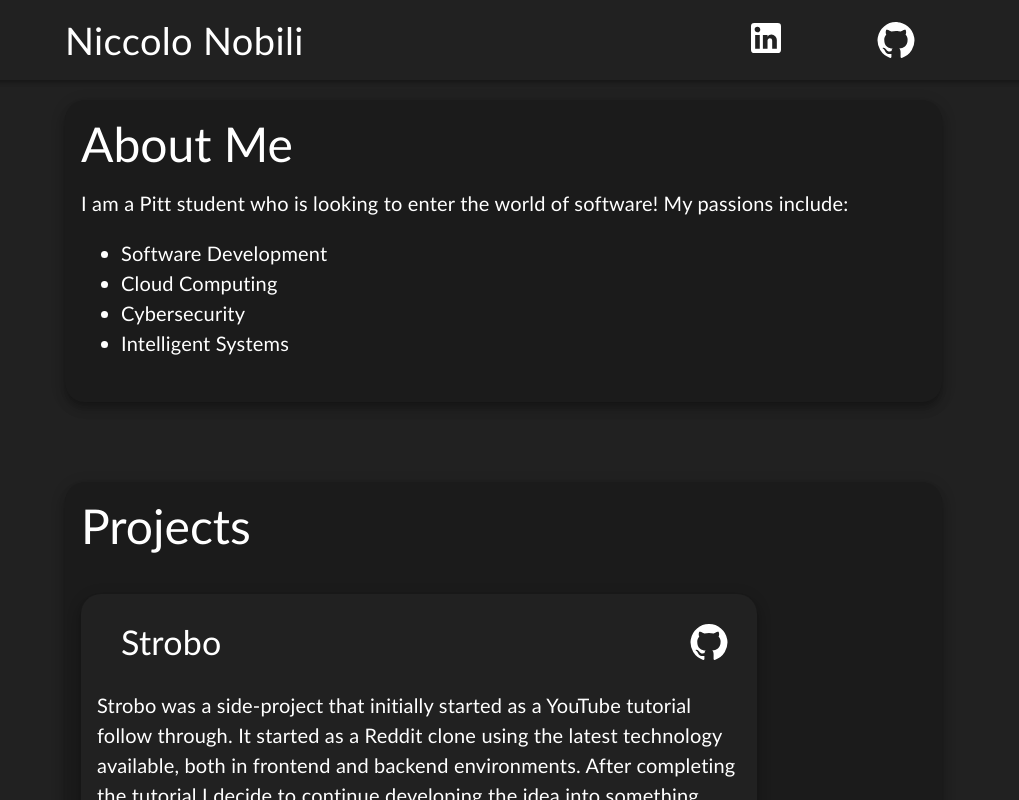
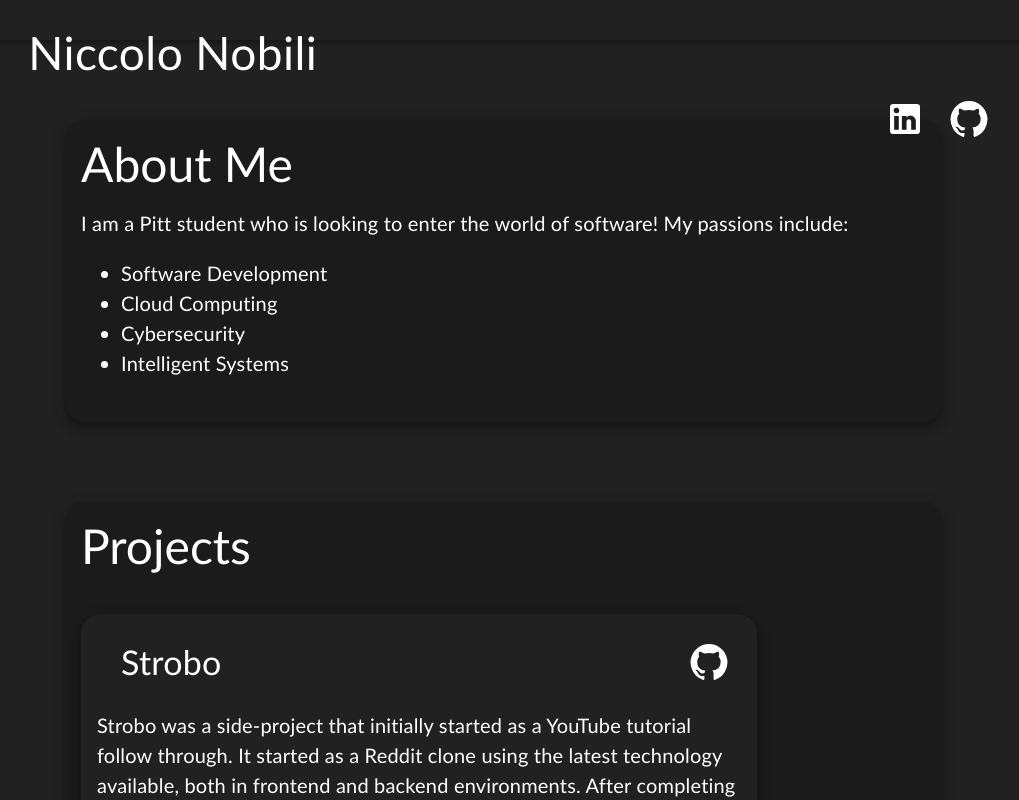
Before and after one commit to strobosco/personal-website, a Next.js app: page / in a window 1280 px wide. Shown: the top 800 px of the page, without its empty margins (119-1138 px from the left). Built offline with nearby package versions, Linux system fonts and the light colour scheme.

Commit message:
Fixed bug?

```diff
--- a/components/NavBar.tsx
+++ b/components/NavBar.tsx
@@ -25,45 +25,48 @@ const NavBar: NextPage = () => {
         <title>Niccolo Nobili</title>
         <link rel="icon" href="/favicon.ico" />
       </Head>
-      <Box sx={{ height: 20 }}>
-        <AppBar position="static" sx={{ height: 80, bgcolor: "#212121" }}>
+      <Box sx={{}}>
+        <AppBar position="static" sx={{ height: 40, bgcolor: "#212121" }}>
           <Toolbar>
+            <Box sx={{ mt: 5, mx: "auto", width: "80%" }}>
               <Typography
                 sx={{
-                lineHeight: 8,
-                ml: 20,
-                fontSize: 38,
+                  fontSize: 46,
                   fontFamily: "Gill Sans",
                 }}
               >
                 Niccolo Nobili
               </Typography>
-            <Box sx={{ position: "absolute", right: 0, mr: 20 }}>
+              <Box
+                sx={{
+                  position: "absolute",
+                  right: 0,
+                  mr: 20,
+                }}
+              >
                 <IconButton
-                size="small"
-                color="inherit"
-                aria-label="LinkedIn"
-                sx={{ mr: 10 }}
-              >
-                <a
                   href="https://linkedin.com/in/niccolonobili"
                   target="_blank"
                   rel="noopener noreferrer"
+                  size="large"
+                  color="inherit"
+                  aria-label="LinkedIn"
+                  sx={{}}
                 >
                   <LinkedInIcon sx={{ fontSize: 40 }} />
-                </a>
                 </IconButton>
                 <IconButton
                   href="https://github.com/strobosco"
                   target="_blank"
                   rel="noopener noreferrer"
-                size="small"
+                  size="large"
                   color="inherit"
                   aria-label="GitHub"
-                sx={{ mr: 10 }}
+                  sx={{}}
                 >
                   <GitHubIcon sx={{ fontSize: 40 }} />
                 </IconButton>
+              </Box>
             </Box>
           </Toolbar>
         </AppBar>
```
Lines whose indentation alone changed are shown as unchanged.
